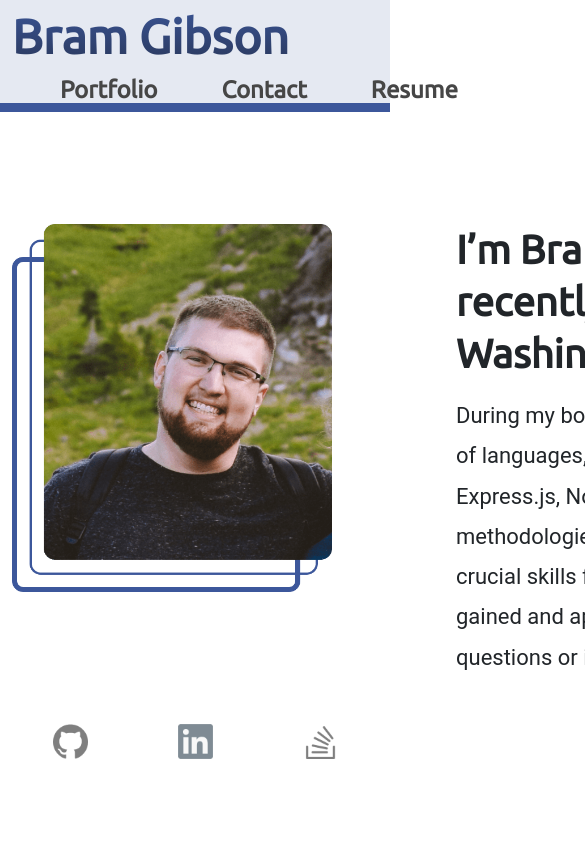
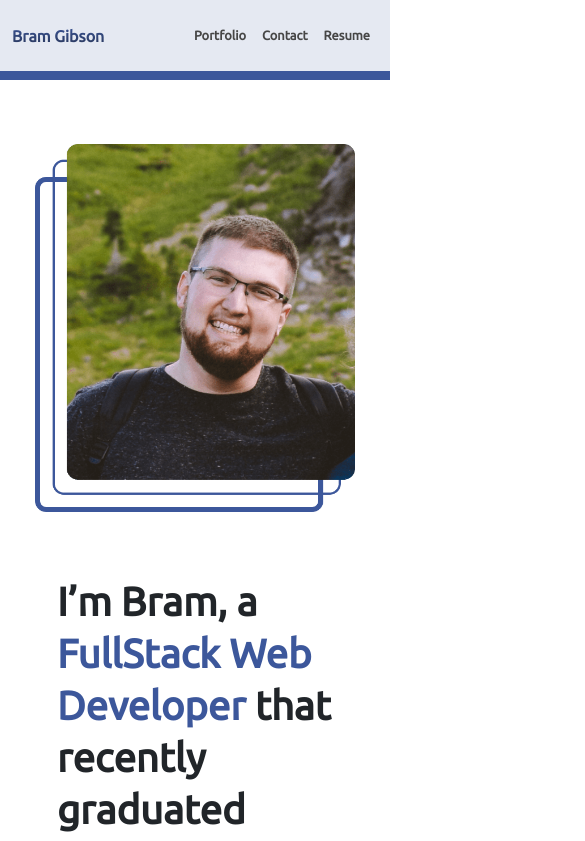
Before and after one commit to Bram-G/Bram-Gibson-Portfolio, a React (Create React App) app: page / in a window 390 px wide. Shown: the top 841 px of the page, 585 px wide, since content can reach past the window. Built offline with nearby package versions, Linux system fonts and the light colour scheme.

Commit message:
making the website more responsive for mobile/smaller screens

```diff
--- a/src/components/aboutMe/style.css
+++ b/src/components/aboutMe/style.css
@@ -25,7 +25,7 @@ body {
 #text {
   margin-left: 7rem;
   margin-top: 7rem;
-  width: 55rem;
+  width: auto;
   font-family: "Ubuntu";
   font-style: normal;
   font-weight: 700;
@@ -41,6 +41,118 @@ body {
   font-family: "Roboto";
   font-style: normal;
   font-weight: 400;
-  width: 53rem;
+  width: auto;
   line-height: 183.5%;
 }
+@media screen and (max-width:1500){
+  #mainContainer{
+    width: 800px;
+    display: flex;
+    flex-direction: column;
+    align-items: center;
+  }
+  #textBottom{
+    width: 800px;
+  }
+  #text{
+    width: 800px;
+  }
+
+}
+@media screen and (max-width: 1000px) {
+  #mainContainer {
+    width: 700px;
+    display: flex;
+    flex-direction: column;
+    align-items: center;
+  }
+  #image {
+    margin-left: 0rem;
+    margin-top: 4rem;
+    width: 20rem;
+    height: 23rem;
+  }
+  #text {
+    margin-left: 0rem;
+    margin-top: 4rem;
+    width: 55rem;
+    font-family: "Ubuntu";
+    font-style: normal;
+    font-weight: 700;
+    font-size: 40px;
+    line-height: 130%;
+  }
+  #textBottom {
+    font-size: 22px;
+    margin-left: 0rem;
+    font-family: "Roboto";
+    font-style: normal;
+    font-weight: 400;
+    width: auto;
+    line-height: 183.5%;
+  }
+}
+@media screen and (max-width: 580px) {
+  #mainContainer {
+    width: 400px;
+    display: flex;
+    flex-direction: column;
+    align-items: center;
+  }
+  #image {
+    margin-left: 0rem;
+    margin-top: 4rem;
+    width: 20rem;
+    height: 23rem;
+  }
+  #text {
+    width: 400px;
+    margin-left: 0rem;
+    margin-top: 4rem;
+    font-family: "Ubuntu";
+    font-style: normal;
+    font-weight: 700;
+    font-size: 40px;
+    line-height: 130%;
+  }
+  #textBottom {
+    font-size: 22px;
+    margin-left: 0rem;
+    font-family: "Roboto";
+    font-style: normal;
+    font-weight: 400;
+    line-height: 183.5%;
+  }
+}
+@media screen and (max-width: 400px) {
+  #mainContainer {
+    width: 300px;
+    display: flex;
+    flex-direction: column;
+    align-items: center;
+  }
+  #image {
+    margin-left: 0rem;
+    margin-top: 4rem;
+    width: 20rem;
+    height: 23rem;
+  }
+  #text {
+    width: 300px;
+    margin-left: 0rem;
+    margin-top: 4rem;
+    font-family: "Ubuntu";
+    font-style: normal;
+    font-weight: 700;
+    font-size: 40px;
+    line-height: 130%;
+  }
+  #textBottom {
+    font-size: 22px;
+    margin-left: 0rem;
+    font-family: "Roboto";
+    font-style: normal;
+    font-weight: 400;
+    line-height: 183.5%;
+  }
+}
--- a/src/components/contact/contact.js
+++ b/src/components/contact/contact.js
@@ -6,11 +6,11 @@ import BootstrapForm from "./Form";
 const Contact = () => {
   return (
     <div id="contactCon">
-      <div className="row container">
-        <div id="contactImgStyle" className="col-6">
+      <div className=" row container">
+        <div id="contactImgStyle" className="col">
           <img id="contactImg" src={contact} alt="contact logo"></img>
         </div>
-        <div id="contactContainer" className="col-6">
+        <div id="contactContainer" className="col">
         <div id="contactTextBox row-8">
             <p id="contactTitle">Get in Touch</p>
             <p id="contactTextBox"> Email me at: <a href="mailto: Bram.gibson@hotmail.com"> Bram.gibson@hotmail.com </a></p>
--- a/src/components/contact/style.css
+++ b/src/components/contact/style.css
@@ -42,3 +42,62 @@
   .formButton{
     margin-top: 1.7rem;
   }
+
+  @media screen and (max-width: 992px) {
+    #contactContainer {
+      justify-content: center;
+      margin-top: 0px;
+    }
+
+  }
+
+  @media screen and (max-width: 768px) {
+    #contactCon {
+      display: flex;
+      flex-direction: column;
+      justify-content: center;
+      align-items: center;
+    }
+    #contactImg {
+        display: flex;
+        height: 20rem;
+        margin: 50px 50px 50px 50px;
+      }
+      #contactImgStyle {
+        display: flex;
+        justify-content: center;
+      }
+      #contactTextBox {
+        font-family: "Roboto";
+        font-style: normal;
+        font-weight: 400;
+        font-size: 1.2rem;
+        line-height: 100%;
+        justify-content: center;
+      }
+      #contactTitle {
+        display: flex;
+        font-family: "Ubuntu";
+        font-style: normal;
+        font-weight: 700;
+        font-size: 2.8rem;
+        line-height: 100%;
+      }
+      #contactContainer {
+        display: flex;
+        justify-content: center;
+        margin-top: 0;
+      }
+      #contactSubTitle{
+        display: flex;
+        width: 50%;
+        display: inline-block;
+      }
+      #form{
+        line-height: .5rem;
+      }
+      .formButton{
+        margin-top: 1.7rem;
+      }
+
+  }
--- a/src/components/footer/style.css
+++ b/src/components/footer/style.css
@@ -24,3 +24,12 @@
     color: aliceblue;
     opacity: 1;
 }
+
+@media screen and (max-width: 500px) {
+    #icons{
+        height: 35px;
+        width: 35px;
+        margin: 25px;
+    }
+
+}
--- a/src/components/navbar/style.css
+++ b/src/components/navbar/style.css
@@ -42,3 +42,44 @@
 #items{
   display: flex;
 }
+
+#header{
+  width: 100%;
+}
+
+@media screen and (max-width: 780px) {
+  #header {
+    display: flex;
+    flex-direction: column;
+    align-items: center;
+  }
+  #header-item {
+    margin: 0 1rem 0 1rem;
+  }
+  #name {
+    font-size: 2rem;
+  }
+  #navbar {
+    height: 5rem;
+  }
+}
+
+@media  screen and (max-width: 590px) {
+  #header-item {
+    margin: 0 1rem 0 1rem;
+    font-size: .8rem;
+  }
+  #name {
+    font-size: 1.5rem;
+  }
+
+}
+@media screen and (max-width: 400px) {
+  #header-item {
+    margin: 0 .5rem 0 .5rem;
+    font-size: 0.8rem;
+  }
+  #name {
+    font-size: 1.0rem;
+  }
+}
--- a/src/components/portfolio/style.css
+++ b/src/components/portfolio/style.css
@@ -45,7 +45,6 @@
 #textBox {
   flex-wrap: wrap;
   justify-content: center;
-  display: flex;
 }
 #portImg {
   display: flex;
@@ -56,3 +55,30 @@
 #portImg:hover{
   transform: scale(1.02);
 }
+
+@media screen and (max-width:1290px) {
+  #portDiv {
+    width: 100%;
+  }
+
+}
+@media  screen and (max-width:1050px) {
+  #portDiv{
+    flex-direction: column;
+  }
+
+}
+@media screen and (max-width: 360px) {
+  #portImg {
+    width: 15rem;
+    height: 15rem;
+  }
+  #textBox {
+    width: 15rem;
+  }
+  #desc{
+    width: 15rem;
+  }
+
+
+}
--- a/src/components/resume/resume.js
+++ b/src/components/resume/resume.js
@@ -7,10 +7,10 @@ const Resume = () => {
   return (
     <div id="resumeCon">
       <div className="row container">
-        <div id="resumePicStyle" className="col-6">
+        <div id="resumePicStyle" className="col">
           <img id="resumePic" src={resumePic} alt="resume logo"></img>
         </div>
-        <div id="resumeContainer" className="col-6">
+        <div id="resumeContainer" className="col">
           <div id="resumeTextBox row-8">
             <p id="resumeTitle">Download My Resume</p>
             <p id="resumeTextBox">Use the button below to download my resume!</p>
--- a/src/components/resume/style.css
+++ b/src/components/resume/style.css
@@ -35,3 +35,21 @@
 .btn-primary{
     background-color: #3c579b !important;
 }
+
+@media screen and (max-width: 768px) {
+  #resumeCon {
+    display: flex;
+    flex-direction: column;
+    justify-content: center;
+    align-items: center;
+  }
+  #resumePic{
+    height: 20rem;
+    margin: 50px;
+  }
+  #resumeContainer{
+    margin: 0px;
+
+  }
+
+}
```
